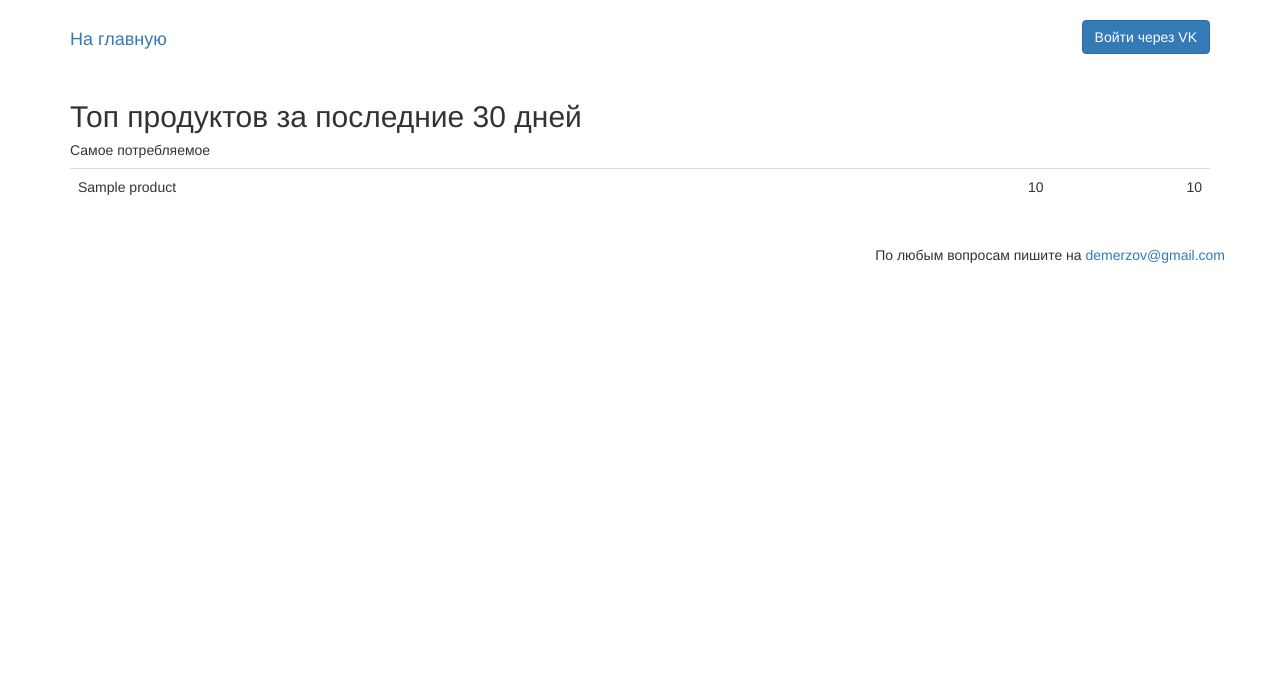
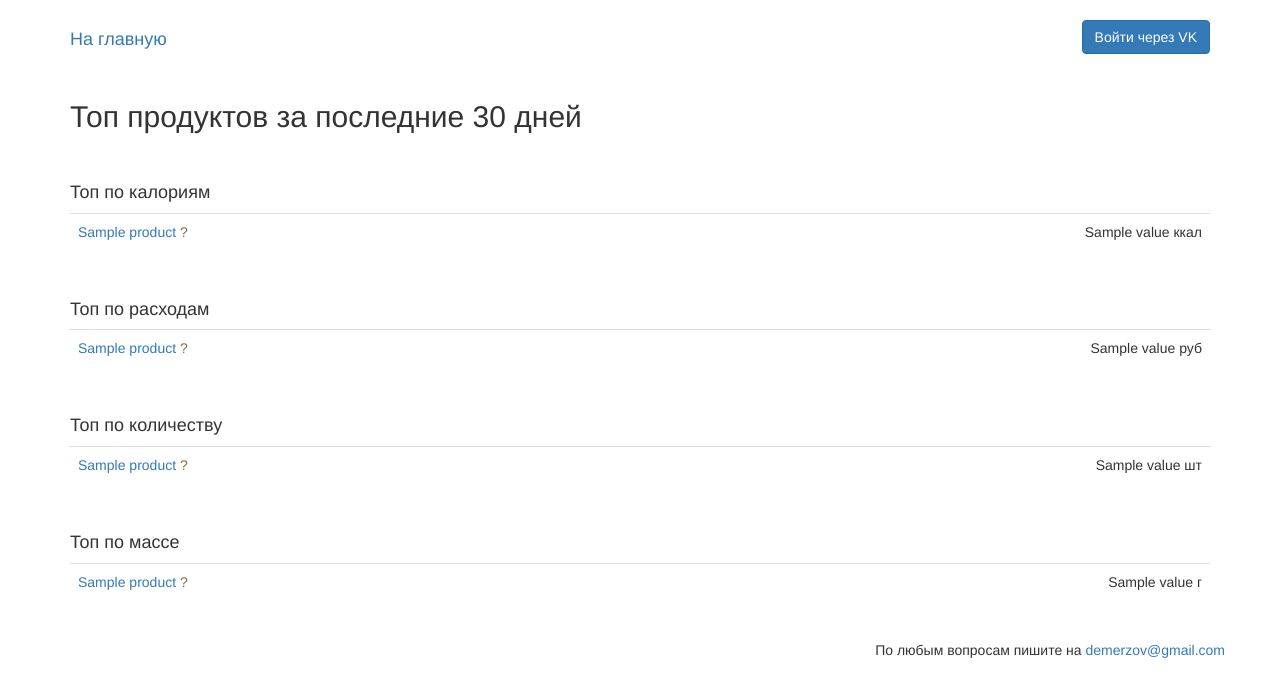
Before and after one commit to micdm/receipt-tracker, a Django app: template src/main/templates/reports/top.html in a window 1280 px wide. Shown: the top 697 px of the page. Run offline with Django 3.2, Linux system fonts and the light colour scheme; the template is opened without the code that fills it: most values are stand-ins (such as "Sample title", 1, 10 or a date in 2020); some libraries are stand-ins or nearby versions.

Commit message:
new: ещё маленько любопытных топов

```diff
--- a/src/main/templates/reports/top.html
+++ b/src/main/templates/reports/top.html
@@ -4,13 +4,39 @@
 
 {% block body %}
 <h2>Топ продуктов за последние 30 дней</h2>
-<h5>Самое потребляемое</h5>
+<h4 style="margin-top: 50px">Топ по калориям</h4>
 <table class="table">
-    {% for product in most_consumed %}
+    {% for product in top_by_calories %}
         <tr>
-            <td>{{ product.name }}</td>
-            <td class="col-md-1">{{ product.quantity }}</td>
-            <td class="col-md-1 text-right">{{ product.weight|default_if_none:'&mdash;' }}</td>
+            <td><a href="{% url 'product' product.id %}">{{ product.name }}</a> {% if not product.is_checked %}<span class="text-warning">?</span>{% endif %}</td>
+            <td class="col-md-2 text-right">{{ product.value }} ккал</td>
+        </tr>
+    {% endfor %}
+</table>
+<h4 style="margin-top: 50px">Топ по расходам</h4>
+<table class="table">
+    {% for product in top_by_total %}
+        <tr>
+            <td><a href="{% url 'product' product.id %}">{{ product.name }}</a> {% if not product.is_checked %}<span class="text-warning">?</span>{% endif %}</td>
+            <td class="col-md-2 text-right">{{ product.value }} руб</td>
+        </tr>
+    {% endfor %}
+</table>
+<h4 style="margin-top: 50px">Топ по количеству</h4>
+<table class="table">
+    {% for product in top_by_quantity %}
+        <tr>
+            <td><a href="{% url 'product' product.id %}">{{ product.name }}</a> {% if not product.is_checked %}<span class="text-warning">?</span>{% endif %}</td>
+            <td class="col-md-2 text-right">{{ product.value }} шт</td>
+        </tr>
+    {% endfor %}
+</table>
+<h4 style="margin-top: 50px">Топ по массе</h4>
+<table class="table">
+    {% for product in top_by_weight %}
+        <tr>
+            <td><a href="{% url 'product' product.id %}">{{ product.name }}</a> {% if not product.is_checked %}<span class="text-warning">?</span>{% endif %}</td>
+            <td class="col-md-2 text-right">{{ product.value }} г</td>
         </tr>
     {% endfor %}
 </table>
```
Also changed, not shown: src/main/views.py (+52 -11 lines).
